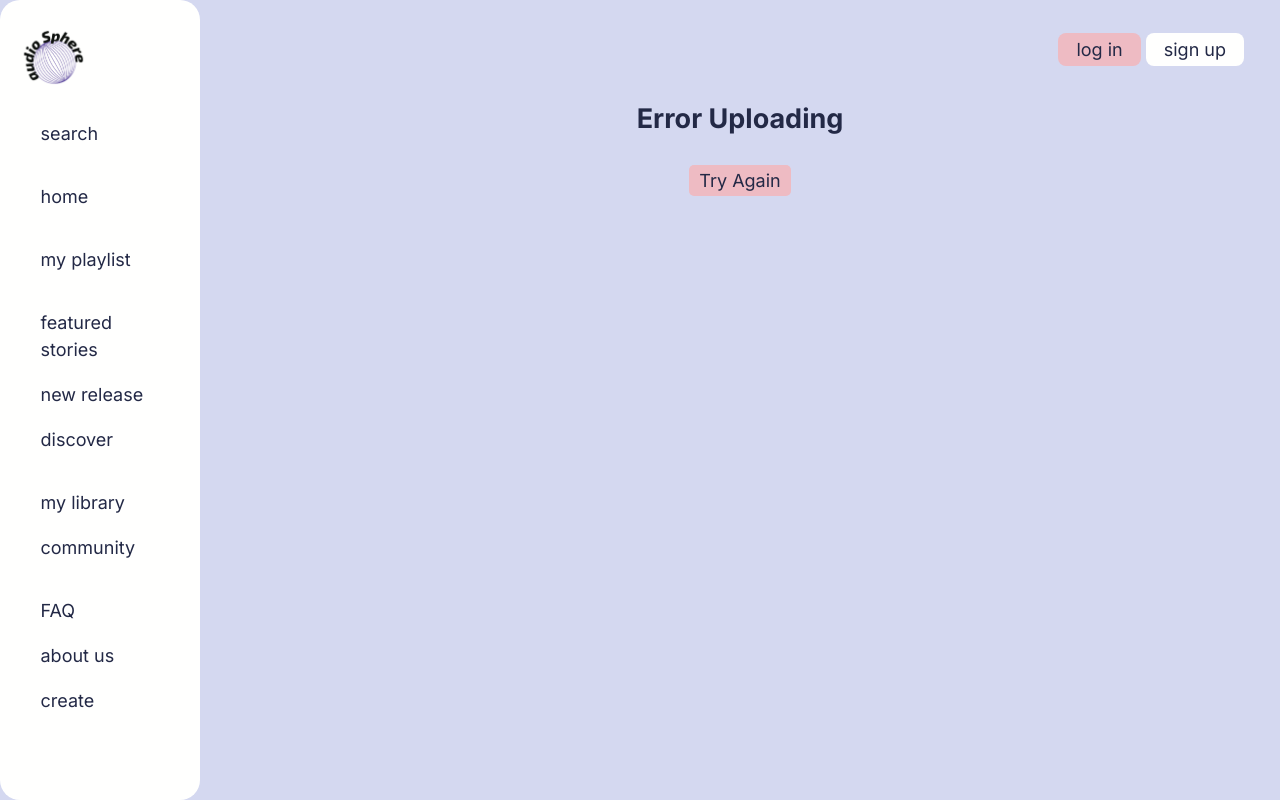
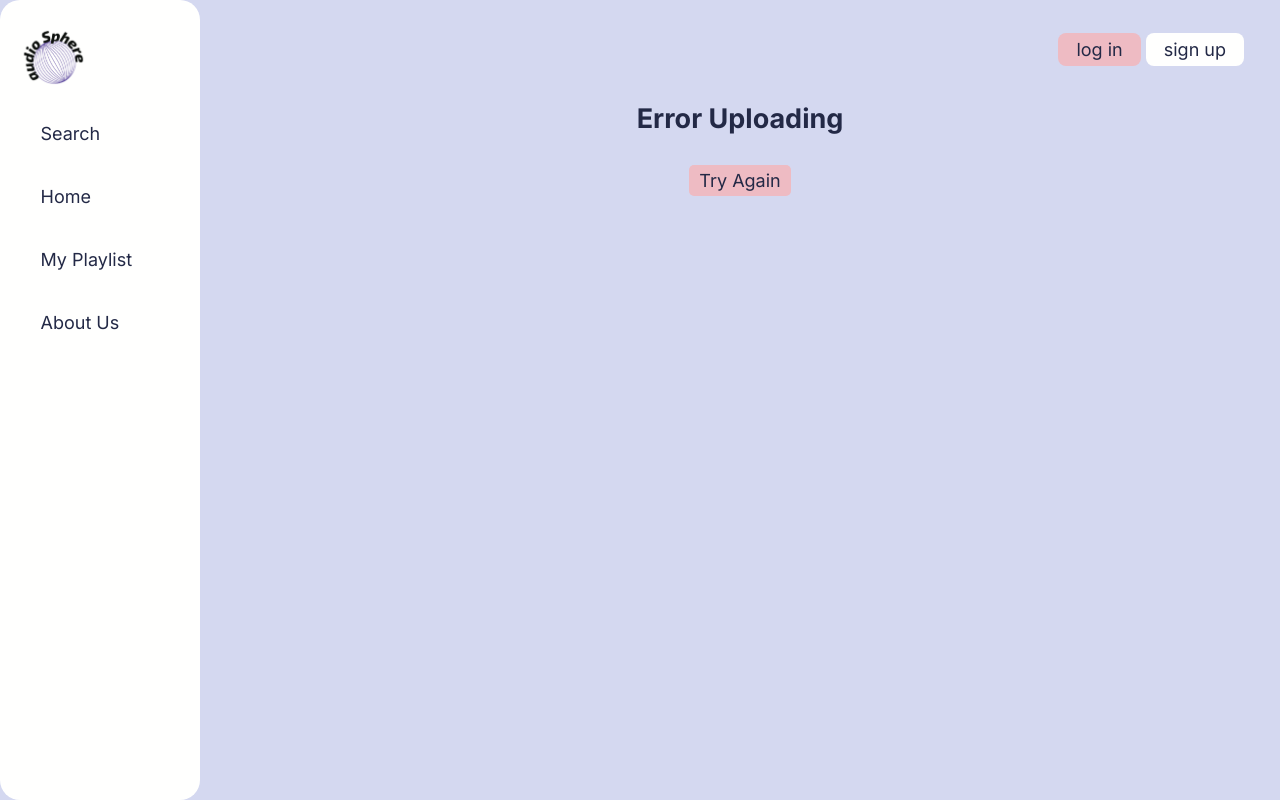
Before and after one commit to sk-tanveer-ali/sk-tanveer-ali.github.io, a PHP site: page /projects/audiosphere-v2/views/view-failed.php in a window 1280 px wide. Run offline with PHP 8.4, Linux system fonts and the light colour scheme; a stand-in replaces the project's code that opens the database connection; some libraries are stand-ins or nearby versions.

Commit message:
Modify sidebar css and html

```diff
--- a/projects/audiosphere-v2/css/style.css
+++ b/projects/audiosphere-v2/css/style.css
@@ -284,6 +284,7 @@ button,
 #sidebar li {
     margin: var(--margin_small) 0;
     font-size: clamp(var(--min-text-font-size), var(--preferred-text-font-size), var(--max-text-font-size));
+    text-transform: capitalize;
 }
 
 #sidebar li a {
--- a/projects/audiosphere-v2/views/view-header.php
+++ b/projects/audiosphere-v2/views/view-header.php
@@ -58,8 +58,9 @@
                     <li><a href="../views/view-search.php">search</a></li>
                     <li><a href="../index.php">home</a></li>
                     <li><a href="../views/view-myplaylist.php">my playlist</a></li>
+                    <li>about us</li>
 
-                    <div>
+                    <!-- <div>
                         <li>featured stories</li>
                         <li>new release</li>
                         <li>discover</li>
@@ -70,9 +71,8 @@
                     </div>
                     <div>
                         <li>FAQ</li>
-                        <li>about us</li>
                         <li>create</li>
-                    </div>
+                    </div> -->
                 </ul>
                 <label for="menu_toggle" class="close_icon"></label>
             </nav>
```
